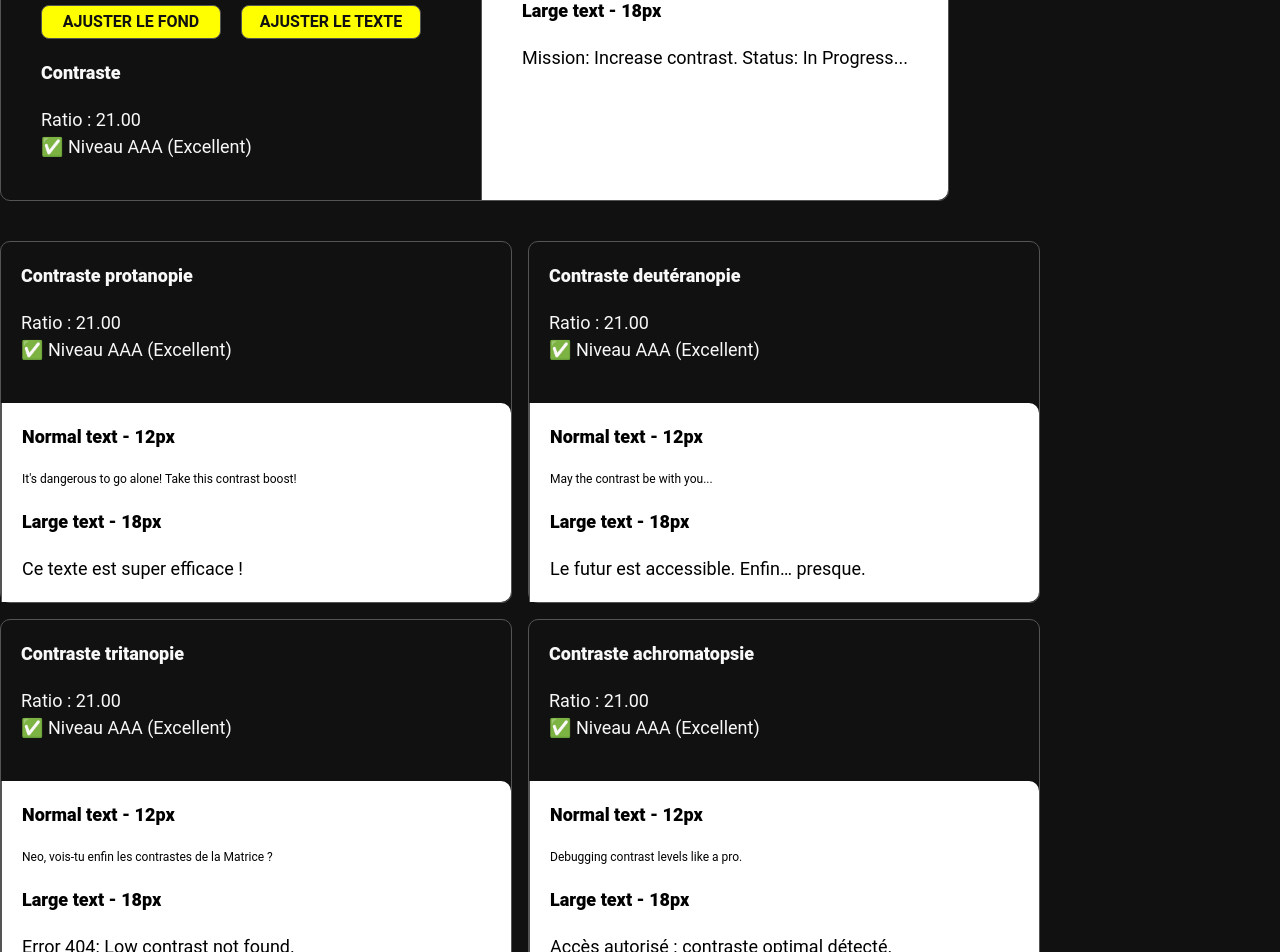
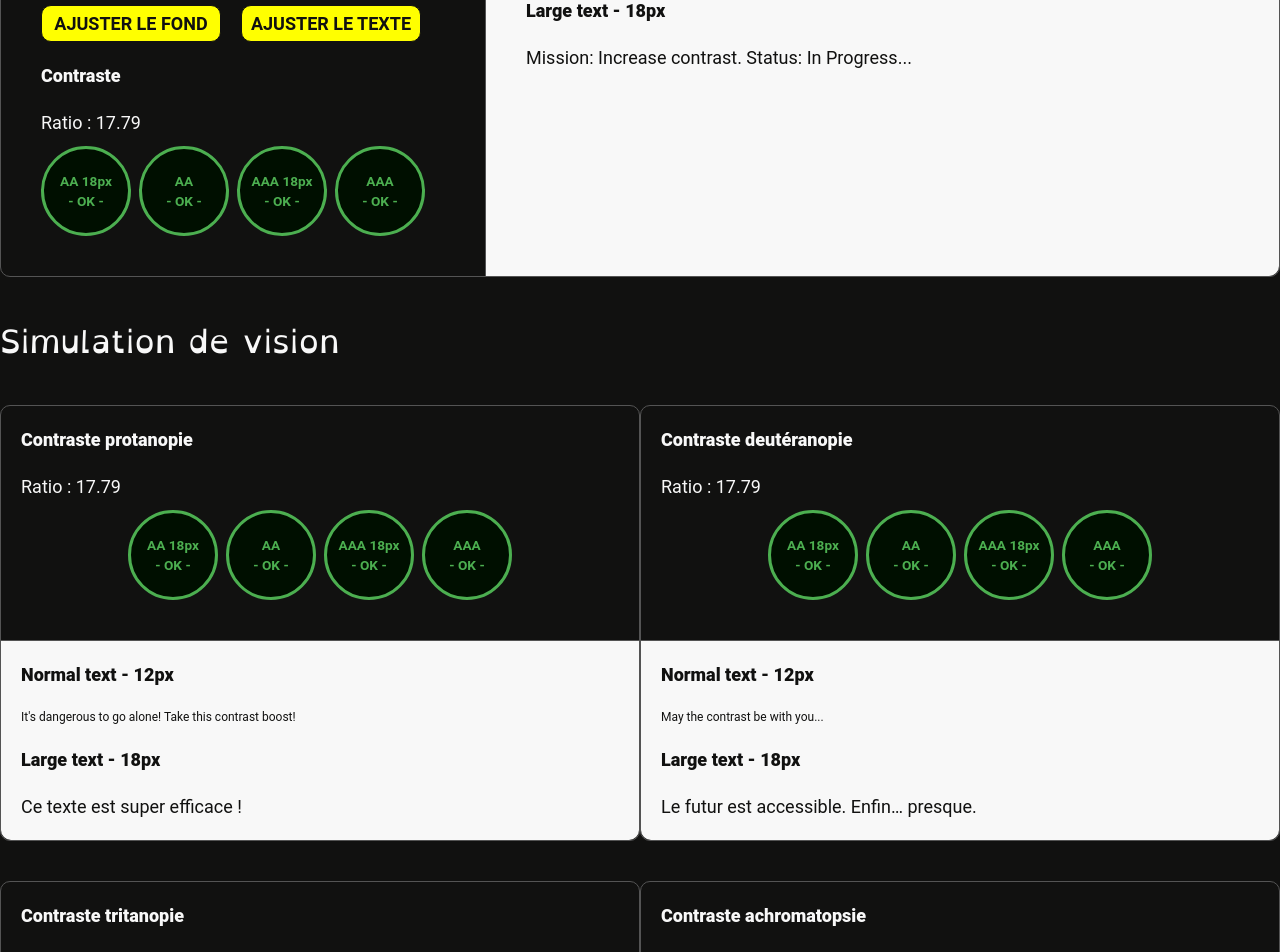
Before and after one commit to angele-henry-dev/lady-raccoon-svelte, a SvelteKit app: page /tools in a window 1280 px wide. Shown: the part 320-1272 px from the top of the page. Built offline with nearby package versions, Linux system fonts and the light colour scheme.

Commit message:
Design of the contrast checker done

```diff
--- a/src/app.css
+++ b/src/app.css
@@ -3,7 +3,7 @@
 @import 'tailwindcss/utilities';
 
 :root {
-    --background: #111111;
+    --background: #111110;
     --foreground: #f8f8f8;
     --grey: #545454;
 
@@ -81,32 +81,26 @@ a {
     color: var(--foreground);
     transition: 0.4s;
 }
-a.icon {
-    margin-left: 15px;
-    font-weight: 900;
-    font-size: 2rem;
+a:hover {
     color: var(--primary);
-    border: 1px solid var(--primary);
-    border-radius: 50px;
-    padding: 0px 16px;
 }
+
 button,
 a.button {
-    width: fit-content;
     background-color: var(--primary);
+    border-color: var(--background);
     color: var(--background);
     text-transform: uppercase;
     font-weight: 700;
-    font-size: 1rem;
     padding: 0.7rem 1.5rem;
     border-width: 1px;
-    border-radius: 0.5rem;
+    border-radius: 10px;
 }
 button:hover,
-a:hover {
-    border-color: var(--secondary);
-    color: var(--secondary);
-    background: none;
+a.button:hover {
+    background-color: var(--background);
+    border-color: var(--primary);
+    color: var(--primary);
 }
 
 .highlight {
--- a/src/components/Audit.svelte
+++ b/src/components/Audit.svelte
@@ -3,6 +3,6 @@
         Demandez un audit <strong>gratuit</strong>
     </p>
     <p class="text-xl md:text-3xl mx-5 pt-5">
-        <a class="icon align-middle" target="_blank" href="https://app.lemcal.com/@angelehenry/audit-accessibilite">→</a>
+        <a class="icon button align-middle" target="_blank" href="https://app.lemcal.com/@angelehenry/audit-accessibilite">→</a>
     </p>
 </div>
--- a/src/components/svg/Logo.svelte
+++ b/src/components/svg/Logo.svelte
@@ -58,7 +58,7 @@ let { size = "50px" } = $props();
   width: 100%;
   height: 100%;
   background: linear-gradient(to left, var(--secondary), transparent);
-  transform: translateX(100%);
+  transform: translateX(0);
   transition: transform 1s ease-out;
   z-index: 1;
 }
@@ -66,12 +66,12 @@ let { size = "50px" } = $props();
 a:hover .cls-2::before,
 a:hover .cls-3::before,
 a:hover .cls-4::before {
-  transform: translateX(0);
+  transform: translateX(100%);
 }
 
 a:hover .cls-2,
 a:hover .cls-3,
 a:hover .cls-4 {
-  fill: var(--secondary);
+  fill: var(--primary);
 }
 </style>
--- /dev/null
+++ b/src/data/contrasts.json
@@ -0,0 +1,26 @@
+[
+    {
+        "title": "protanopie",
+        "technical": "protanopia",
+        "example_1": "It's dangerous to go alone! Take this contrast boost!",
+        "example_2": "Ce texte est super efficace !"
+    },
+    {
+        "title": "deutéranopie",
+        "technical": "deuteranopia",
+        "example_1": "May the contrast be with you...",
+        "example_2": "Le futur est accessible. Enfin… presque."
+    },
+    {
+        "title": "tritanopie",
+        "technical": "tritanopia",
+        "example_1": "Neo, vois-tu enfin les contrastes de la Matrice ?",
+        "example_2": "Error 404: Low contrast not found."
+    },
+    {
+        "title": "achromatopsie",
+        "technical": "achromatopsia",
+        "example_1": "Debugging contrast levels like a pro.",
+        "example_2": "Accès autorisé : contraste optimal détecté."
+    }
+]
--- a/src/lib/contrast.ts
+++ b/src/lib/contrast.ts
@@ -1,6 +1,7 @@
-export const CONTRAST_RATIO_AAA   = 7;
-export const CONTRAST_RATIO_AA    = 4.5;
-export const CONTRAST_RATIO_AA_L  = 3;
+export const CONTRAST_RATIO_AAA     = 7;
+export const CONTRAST_RATIO_AAA_L   = 4.5;
+export const CONTRAST_RATIO_AA      = 4.5;
+export const CONTRAST_RATIO_AA_L    = 3;
 
 export function isCorrect(hex: string): boolean {
     return /^#[0-9A-Fa-f]{6}$/.test(hex);
--- a/src/routes/tools/+page.svelte
+++ b/src/routes/tools/+page.svelte
@@ -1,9 +1,19 @@
 <script lang="ts">
     import { onMount } from 'svelte';
-    import { CONTRAST_RATIO_AA_L, CONTRAST_RATIO_AAA, CONTRAST_RATIO_AA, contrastRatio, adjustBgColorAuto, adjustTextColorAuto, simulateColorBlindness } from '$lib/contrast';
+    import {
+		CONTRAST_RATIO_AA_L,
+		CONTRAST_RATIO_AA,
+		CONTRAST_RATIO_AAA_L,
+		CONTRAST_RATIO_AAA,
+		contrastRatio,
+		adjustBgColorAuto,
+		adjustTextColorAuto,
+		simulateColorBlindness
+	} from '$lib/contrast';
+	import contrasts from "$data/contrasts.json";
 
-    let bgColor = "#ffffff";
-    let textColor = "#000000";
+    let bgColor = "#f8f8f8";
+    let textColor = "#111110";
     let visualContrasts = {
         contrast: 0,
         protanopia: 0,
@@ -24,38 +34,31 @@
 	function updateContrast() {
         visualContrasts.contrast = contrastRatio(bgColor, textColor);
 
-		visualContrasts.protanopia = contrastRatio(
-			simulateColorBlindness(bgColor, "protanopia"),
-			simulateColorBlindness(textColor, "protanopia")
+        (["protanopia", "deuteranopia", "tritanopia", "achromatopsia"] as const).forEach(type => {
+            visualContrasts[type as keyof typeof visualContrasts] = contrastRatio(
+                simulateColorBlindness(bgColor, type),
+                simulateColorBlindness(textColor, type)
             );
-		visualContrasts.deuteranopia = contrastRatio(
-			simulateColorBlindness(bgColor, "deuteranopia"),
-			simulateColorBlindness(textColor, "deuteranopia")
-		);
-		visualContrasts.tritanopia = contrastRatio(
-			simulateColorBlindness(bgColor, "tritanopia"),
-			simulateColorBlindness(textColor, "tritanopia")
-		);
-		visualContrasts.achromatopsia = contrastRatio(
-			simulateColorBlindness(bgColor, "achromatopsia"),
-			simulateColorBlindness(textColor, "achromatopsia")
-		);
+        });
     }
 
 	function handleHexInput(event: Event, colorType: "bg" | "text") {
         const input = event.target as HTMLInputElement;
         let value = input.value.trim();
+        if (!/^#[0-9A-Fa-f]{6}$/.test(value)) return;
 
         if (colorType === "bg") bgColor = value;
         else textColor = value;
         updateContrast();
     }
 
-	function getAccessibilityLevel(ratio: number) {
-        if (ratio >= CONTRAST_RATIO_AAA) return "✅ Niveau AAA (Excellent)";
-        if (ratio >= CONTRAST_RATIO_AA) return "✅ Niveau AA (Bon)";
-        if (ratio >= CONTRAST_RATIO_AA_L) return "⚠️ Niveau AA (Texte Large uniquement)";
-        return "❌ Insuffisant";
+	function getAccessibilityLevels(ratio: number) {
+        return [
+            { label: "AA 18px", reached: ratio >= CONTRAST_RATIO_AA_L },
+            { label: "AA", reached: ratio >= CONTRAST_RATIO_AA },
+            { label: "AAA 18px", reached: ratio >= CONTRAST_RATIO_AAA_L },
+            { label: "AAA", reached: ratio >= CONTRAST_RATIO_AAA },
+        ];
     }
 
     onMount(updateContrast);
@@ -106,7 +109,14 @@
 			<div>
 				<h2>Contraste</h2>
 				<p>Ratio : {visualContrasts.contrast.toFixed(2)}</p>
-				<p>{getAccessibilityLevel(visualContrasts.contrast)}</p>
+				<div class="accessibility-levels">
+					{#each getAccessibilityLevels(visualContrasts.contrast) as level}
+						<div class={level.reached ? "badge success" : "badge error"}>
+							<p>{level.label}</p>
+							<p>- {level.reached ? "OK" : "X"} -</p>
+						</div>
+					{/each}
+				</div>
 			</div>
 		</div>
 		<div class="preview flex flex-col p-10 pt-5" style="background-color: {bgColor}; color: {textColor};">
@@ -122,80 +132,37 @@
 	</div>
 </section>
 
-<section class="container flex flex-col my-10 mx-auto">
-	<div class="simulation flex flex-row gap-4 flex-wrap">
+<section class="container simulation flex flex-col my-10 mx-auto">
+	<h1>Simulation de vision</h1>
 
-		<div class="pickers flex flex-col gap-5 flex-wrap">
+	<div class="flex flex-row flex-wrap mt-10">
+
+		{#each contrasts as contrast}
+		<div class="pickers flex flex-col gap-5 flex-wrap mb-10">
 			<div class="contrast flex flex-col p-5 pt-0">
-				<h2>Contraste protanopie</h2>
-				<p>Ratio : {visualContrasts.protanopia.toFixed(2)}</p>
-				<p>{getAccessibilityLevel(visualContrasts.protanopia)}</p>
+				<h2>Contraste {contrast.title}</h2>
+				<p>Ratio : {visualContrasts[contrast.technical as keyof typeof visualContrasts].toFixed(2)}</p>
+				<div class="accessibility-levels">
+					{#each getAccessibilityLevels(visualContrasts[contrast.technical as keyof typeof visualContrasts]) as level}
+						<div class={level.reached ? "badge success" : "badge error"}>
+							<p>{level.label}</p>
+							<p>- {level.reached ? "OK" : "X"} -</p>
 						</div>
-			<div class="preview flex flex-col p-5 pt-0" style="background-color: {bgColor}; color: {textColor}; filter: url(#protanopia);">
+					{/each}
+				</div>
+			</div>
+			<div class="preview flex flex-col p-5 pt-0" style="background-color: {bgColor}; color: {textColor}; filter: url(#{[contrast.technical]});">
 				<div>
 					<h2>Normal text - 12px</h2>
-					<p class="" style="font-size: 12px;">It's dangerous to go alone! Take this contrast boost!</p>
+					<p class="" style="font-size: 12px;">{contrast.example_1}</p>
 				</div>
 				<div>
 					<h2>Large text - 18px</h2>
-					<p style="font-size: 18px;">Ce texte est super efficace !</p>
+					<p style="font-size: 18px;">{contrast.example_2}</p>
 				</div>
 			</div>
 		</div>
-
-		<div class="pickers flex flex-col gap-5 flex-wrap">
-			<div class="contrast flex flex-col p-5 pt-0">
-				<h2>Contraste deutéranopie</h2>
-				<p>Ratio : {visualContrasts.deuteranopia.toFixed(2)}</p>
-				<p>{getAccessibilityLevel(visualContrasts.deuteranopia)}</p>
-			</div>
-			<div class="preview flex flex-col p-5 pt-0" style="background-color: {bgColor}; color: {textColor}; filter: url(#deuteranopia);">
-				<div>
-					<h2>Normal text - 12px</h2>
-					<p class="" style="font-size: 12px;">May the contrast be with you...</p>
-				</div>
-				<div>
-					<h2>Large text - 18px</h2>
-					<p style="font-size: 18px;">Le futur est accessible. Enfin… presque.</p>
-				</div>
-			</div>
-		</div>
-
-		<div class="pickers flex flex-col gap-5 flex-wrap">
-			<div class="contrast flex flex-col p-5 pt-0">
-				<h2>Contraste tritanopie</h2>
-				<p>Ratio : {visualContrasts.tritanopia.toFixed(2)}</p>
-				<p>{getAccessibilityLevel(visualContrasts.tritanopia)}</p>
-			</div>
-			<div class="preview flex flex-col p-5 pt-0" style="background-color: {bgColor}; color: {textColor}; filter: url(#tritanopia);">
-				<div>
-					<h2>Normal text - 12px</h2>
-					<p class="" style="font-size: 12px;">Neo, vois-tu enfin les contrastes de la Matrice ?</p>
-				</div>
-				<div>
-					<h2>Large text - 18px</h2>
-					<p style="font-size: 18px;">Error 404: Low contrast not found.</p>
-				</div>
-			</div>
-		</div>
-
-		<div class="pickers flex flex-col gap-5 flex-wrap">
-			<div class="contrast flex flex-col p-5 pt-0">
-				<h2>Contraste achromatopsie</h2>
-				<p>Ratio : {visualContrasts.achromatopsia.toFixed(2)}</p>
-				<p>{getAccessibilityLevel(visualContrasts.achromatopsia)}</p>
-			</div>
-			<div class="preview flex flex-col p-5 pt-0" style="background-color: {bgColor}; color: {textColor}; filter: url(#achromatopsia);">
-				<div>
-					<h2>Normal text - 12px</h2>
-					<p class="" style="font-size: 12px;">Debugging contrast levels like a pro.</p>
-				</div>
-				<div>
-					<h2>Large text - 18px</h2>
-					<p style="font-size: 18px;">Accès autorisé : contraste optimal détecté.</p>
-				</div>
-			</div>
-		</div>
+		{/each}
 	</div>
 </section>
 
@@ -237,9 +204,9 @@
 	.pickers button {
 		width: 180px;
 	}
-	.simulation .pickers {
-		width: 40%;
-	}
+
+	section:not(.simulation) .pickers {
+		width: 100%;
 
 		.contrast {
 			border-top-left-radius: 10px;
@@ -250,6 +217,21 @@
 			border-top-right-radius: 10px;
 			border-bottom-right-radius: 10px;
 			border-left-width: 1px;
+		}
+	}
+	section.simulation .pickers {
+		width: 50%;
+
+		.contrast {
+			border-top-left-radius: 10px;
+			border-top-right-radius: 10px;
+		}
+		.preview {
+			flex-grow: 1;
+			border-bottom-left-radius: 10px;
+			border-bottom-right-radius: 10px;
+			border-top-width: 1px;
+		}
 	}
 
 	.input-container {
@@ -274,5 +256,38 @@
         width: 30px;
         height: 30px;
 		background: none;
+		cursor: pointer;
+    }
+
+	.accessibility-levels {
+		display: flex;
+		flex-wrap: wrap;
+		gap: 8px;
+		margin-top: 10px;
+		justify-content: center;
+	}
+	.badge {
+		display: flex;
+		flex-direction: column;
+		align-items: center;
+		justify-content: center;
+		width: 90px;
+		height: 90px;
+		padding: 10px;
+		border-radius: 50%;
+		font-size: 0.85rem;
+		font-weight: bold;
+		text-align: center;
+		border-width: 3px;
+	}
+	.success {
+		border-color: #4caf50;
+		color: #4caf50;
+		background-color: #000f00;
+	}
+	.error {
+		border-color: #ff7070;
+		color: #ff7070;
+		background-color: #000000;
 	}
 </style>
```
Lines whose indentation alone changed are shown as unchanged.
